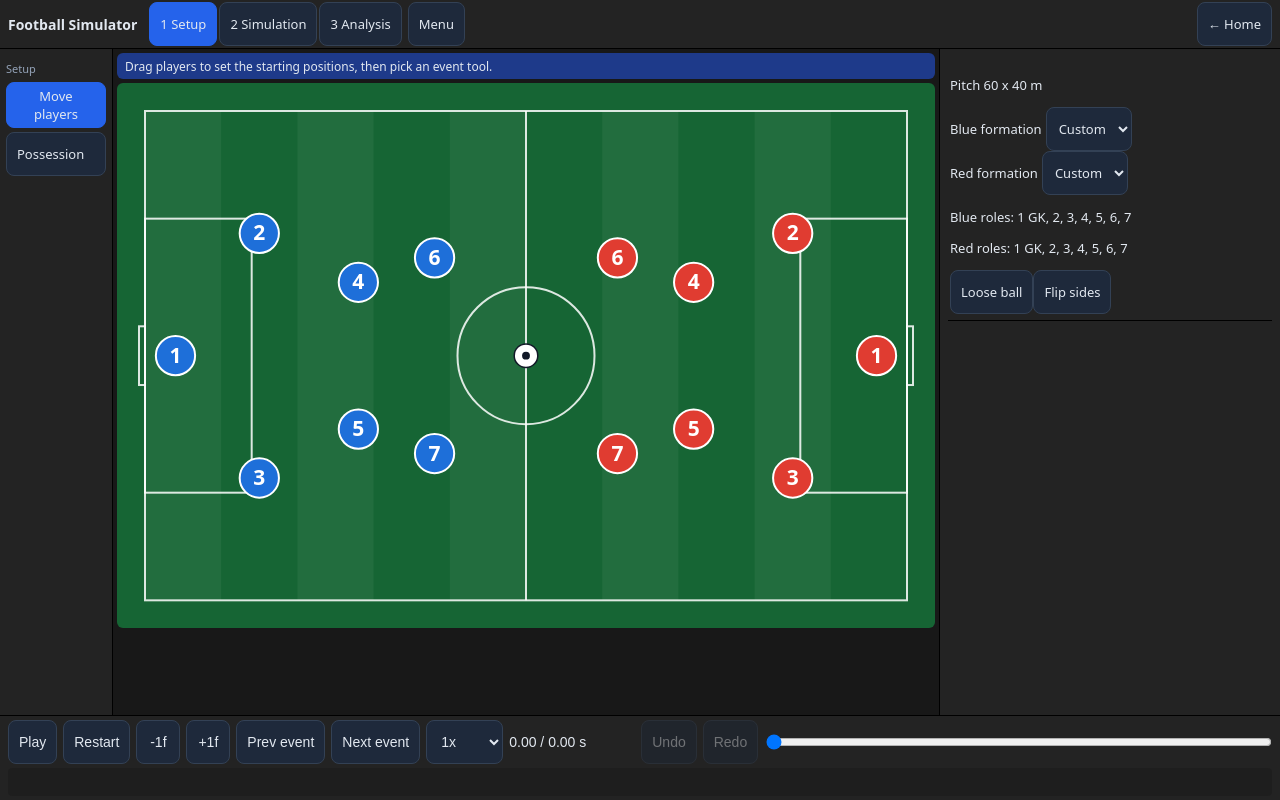
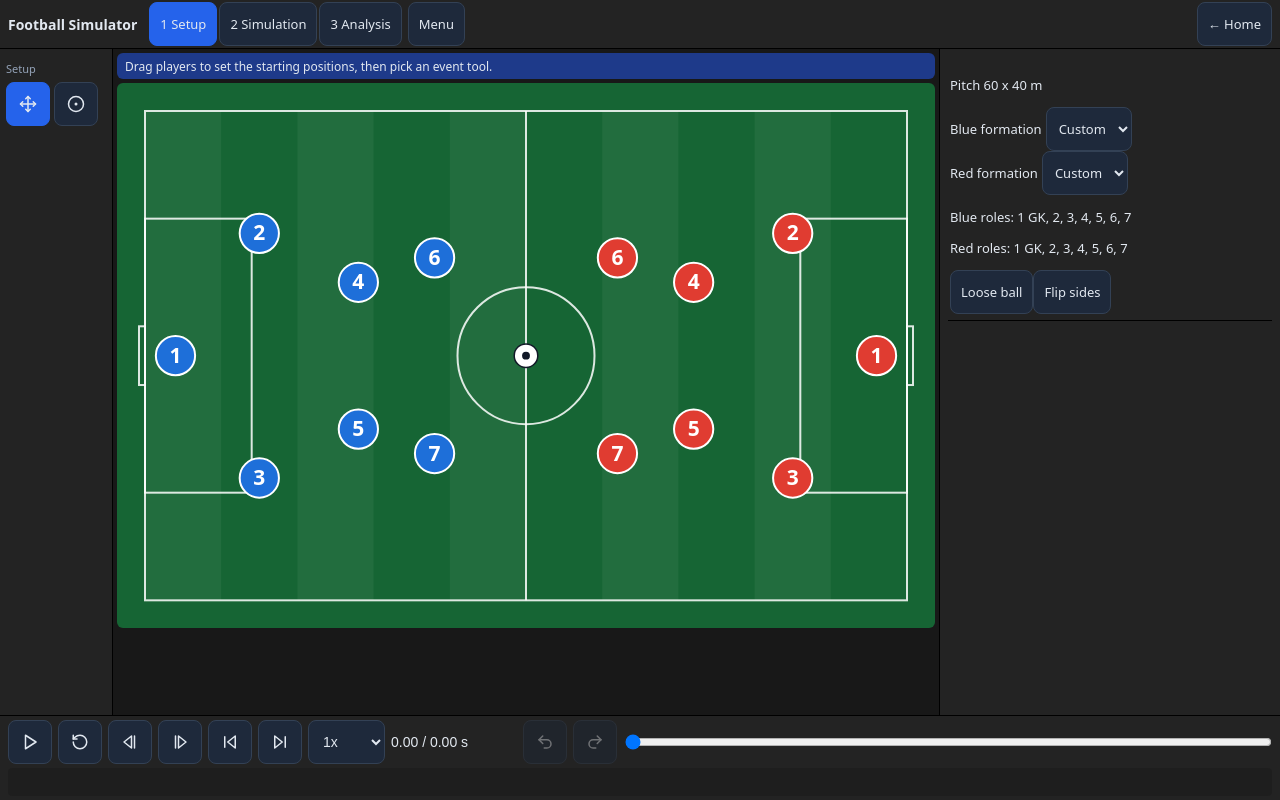
Before and after one commit to eriskcn/em-yeu-khoa-hoc, a website with bundled scripts: page football-replay/index.html in a window 1280 px wide. Built offline with nearby package versions, Linux system fonts and the light colour scheme.

Commit message:
ui: inline SVG icons (Lucide) with title and aria-label on tool and timeline buttons

```diff
--- a/football-replay/index.html
+++ b/football-replay/index.html
@@ -27,9 +27,11 @@ h1{font-size:14px;margin:0 6px 0 0;white-space:nowrap}
 a.back{order:9;margin-left:auto}
 .tb-group{font-size:11px;color:#94a3b8;margin:6px 0 2px}
 #toolbar{display:contents}
-.tb-tools{grid-area:tools;display:flex;flex-direction:column;gap:4px;padding:6px;background:#232323;overflow:auto}
+.tb-tools{grid-area:tools;display:flex;flex-flow:row wrap;align-content:flex-start;gap:4px;padding:6px;background:#232323;overflow:auto}
 .tb-wrap{display:contents}.tb-wrap[hidden]{display:none}
-.tb-tools button{justify-content:flex-start;width:100%}
+.tb-tools button{width:auto}.tb-group{width:100%}
+.lbl{display:none}.ic{flex:none}
+@media (pointer:coarse){.lbl{display:inline;margin-left:6px}}
 #viewer{display:block;grid-area:view;overflow:auto;padding:4px;background:#181818;min-width:0}
 #viewer canvas{display:block;margin-top:4px;touch-action:none;border-radius:6px;width:min(100%,calc((100dvh - 175px) * 1.4))}
 #status{padding:2px 8px;border-radius:6px;background:#1e3a8a;font-size:12px;min-height:26px;display:flex;align-items:center}
@@ -85,7 +87,7 @@ button,select,input[type=checkbox],a.back,summary,label{min-height:30px}
 .wrap{grid-template-columns:minmax(0,1fr);grid-template-rows:auto minmax(0,1fr) auto auto;grid-template-areas:"head" "view" "tools" "time"}
 header{flex-wrap:wrap}
 #viewer canvas{width:100%}
-.tb-tools{flex-direction:row;overflow-x:auto;overflow-y:hidden}
+.tb-tools{flex-wrap:nowrap;overflow-x:auto;overflow-y:hidden}
 .tb-wrap{display:flex;gap:4px;flex:none;align-items:center}.tb-wrap[hidden]{display:none}
 .tb-tools button{width:auto;flex:none}
 }
--- /dev/null
+++ b/football-replay/ui/icons.js
@@ -0,0 +1,45 @@
+// Inline SVG icons from Lucide v0.469.0 (https://lucide.dev), ISC licence.
+const PATHS = {
+  drag: '<path d="M12 2v20" /><path d="m15 19-3 3-3-3" /><path d="m19 9 3 3-3 3" /><path d="M2 12h20" /><path d="m5 9-3 3 3 3" /><path d="m9 5 3-3 3 3" />',
+  owner: '<circle cx="12" cy="12" r="10" /><circle cx="12" cy="12" r="1" />',
+  pass: '<path d="M5 12h14" /><path d="m12 5 7 7-7 7" />',
+  cross: '<polyline points="15 14 20 9 15 4" /><path d="M4 20v-7a4 4 0 0 1 4-4h12" />',
+  shot: '<circle cx="12" cy="12" r="10" /><circle cx="12" cy="12" r="6" /><circle cx="12" cy="12" r="2" />',
+  dribble: '<path d="M2 6c.6.5 1.2 1 2.5 1C7 7 7 5 9.5 5c2.6 0 2.4 2 5 2 2.5 0 2.5-2 5-2 1.3 0 1.9.5 2.5 1" /><path d="M2 12c.6.5 1.2 1 2.5 1 2.5 0 2.5-2 5-2 2.6 0 2.4 2 5 2 2.5 0 2.5-2 5-2 1.3 0 1.9.5 2.5 1" /><path d="M2 18c.6.5 1.2 1 2.5 1 2.5 0 2.5-2 5-2 2.6 0 2.4 2 5 2 2.5 0 2.5-2 5-2 1.3 0 1.9.5 2.5 1" />',
+  move: '<path d="M4 16v-2.38C4 11.5 2.97 10.5 3 8c.03-2.72 1.49-6 4.5-6C9.37 2 10 3.8 10 5.5c0 3.11-2 5.66-2 8.68V16a2 2 0 1 1-4 0Z" /><path d="M20 20v-2.38c0-2.12 1.03-3.12 1-5.62-.03-2.72-1.49-6-4.5-6C14.63 6 14 7.8 14 9.5c0 3.11 2 5.66 2 8.68V20a2 2 0 1 0 4 0Z" /><path d="M16 17h4" /><path d="M4 13h4" />',
+  tackle: '<path d="M20 13c0 5-3.5 7.5-7.66 8.95a1 1 0 0 1-.67-.01C7.5 20.5 4 18 4 13V6a1 1 0 0 1 1-1c2 0 4.5-1.2 6.24-2.72a1.17 1.17 0 0 1 1.52 0C14.51 3.81 17 5 19 5a1 1 0 0 1 1 1z" />',
+  save: '<path d="M18 11V6a2 2 0 0 0-2-2a2 2 0 0 0-2 2" /><path d="M14 10V4a2 2 0 0 0-2-2a2 2 0 0 0-2 2v2" /><path d="M10 10.5V6a2 2 0 0 0-2-2a2 2 0 0 0-2 2v8" /><path d="M18 8a2 2 0 1 1 4 0v6a8 8 0 0 1-8 8h-2c-2.8 0-4.5-.86-5.99-2.34l-3.6-3.6a2 2 0 0 1 2.83-2.82L7 15" />',
+  sub: '<path d="M8 3 4 7l4 4" /><path d="M4 7h16" /><path d="m16 21 4-4-4-4" /><path d="M20 17H4" />',
+  'half-time': '<line x1="10" x2="14" y1="2" y2="2" /><line x1="12" x2="15" y1="14" y2="11" /><circle cx="12" cy="14" r="8" />',
+  'full-time': '<path d="M4 15s1-1 4-1 5 2 8 2 4-1 4-1V3s-1 1-4 1-5-2-8-2-4 1-4 1z" /><line x1="4" x2="4" y1="22" y2="15" />',
+  arrow: '<path d="M7 7h10v10" /><path d="M7 17 17 7" />',
+  line: '<path d="M5 12h14" />',
+  curve: '<circle cx="19" cy="5" r="2" /><circle cx="5" cy="19" r="2" /><path d="M5 17A12 12 0 0 1 17 5" />',
+  circle: '<circle cx="12" cy="12" r="10" />',
+  area: '<rect width="18" height="18" x="3" y="3" rx="2" />',
+  freehand: '<path d="M21.174 6.812a1 1 0 0 0-3.986-3.987L3.842 16.174a2 2 0 0 0-.5.83l-1.321 4.352a.5.5 0 0 0 .623.622l4.353-1.32a2 2 0 0 0 .83-.497z" /><path d="m15 5 4 4" />',
+  text: '<polyline points="4 7 4 4 20 4 20 7" /><line x1="9" x2="15" y1="20" y2="20" /><line x1="12" x2="12" y1="4" y2="20" />',
+  defline: '<line x1="3" x2="21" y1="12" y2="12" /><polyline points="8 8 12 4 16 8" /><polyline points="16 16 12 20 8 16" />',
+  press: '<path d="M3 7V5a2 2 0 0 1 2-2h2" /><path d="M17 3h2a2 2 0 0 1 2 2v2" /><path d="M21 17v2a2 2 0 0 1-2 2h-2" /><path d="M7 21H5a2 2 0 0 1-2-2v-2" />',
+  lane: '<circle cx="6" cy="19" r="3" /><path d="M9 19h8.5a3.5 3.5 0 0 0 0-7h-11a3.5 3.5 0 0 1 0-7H15" /><circle cx="18" cy="5" r="3" />',
+  play: '<polygon points="6 3 20 12 6 21 6 3" />',
+  pause: '<rect x="14" y="4" width="4" height="16" rx="1" /><rect x="6" y="4" width="4" height="16" rx="1" />',
+  restart: '<path d="M3 12a9 9 0 1 0 9-9 9.75 9.75 0 0 0-6.74 2.74L3 8" /><path d="M3 3v5h5" />',
+  stepBack: '<line x1="18" x2="18" y1="20" y2="4" /><polygon points="14,20 4,12 14,4" />',
+  stepFwd: '<line x1="6" x2="6" y1="4" y2="20" /><polygon points="10,4 20,12 10,20" />',
+  prev: '<polygon points="19 20 9 12 19 4 19 20" /><line x1="5" x2="5" y1="19" y2="5" />',
+  next: '<polygon points="5 4 15 12 5 20 5 4" /><line x1="19" x2="19" y1="5" y2="19" />',
+  undo: '<path d="M9 14 4 9l5-5" /><path d="M4 9h10.5a5.5 5.5 0 0 1 5.5 5.5a5.5 5.5 0 0 1-5.5 5.5H11" />',
+  redo: '<path d="m15 14 5-5-5-5" /><path d="M20 9H9.5A5.5 5.5 0 0 0 4 14.5A5.5 5.5 0 0 0 9.5 20H13" />'
+};
+
+export const icon = name => PATHS[name]
+  ? `<svg class="ic" viewBox="0 0 24 24" width="18" height="18" fill="none" stroke="currentColor" stroke-width="2" stroke-linecap="round" stroke-linejoin="round" aria-hidden="true">${PATHS[name]}</svg>`
+  : '';
+
+// Icon button: icon plus a text label that only shows on touch screens (no hover there).
+export function setIcon(b, name, text) {
+  b.innerHTML = `${icon(name)}<span class="lbl">${text}</span>`;
+  b.title = text;
+  b.setAttribute('aria-label', text);
+}
--- a/football-replay/ui/timeline-panel.js
+++ b/football-replay/ui/timeline-panel.js
@@ -1,8 +1,10 @@
+import {setIcon} from './icons.js';
 const CSS = `
 .tl-panel{display:flex;flex-direction:column;gap:8px;font:14px sans-serif}
 .tl-row{display:flex;flex-wrap:wrap;align-items:center;gap:6px}
 .tl-panel button,.tl-panel select{min-height:44px;min-width:44px;padding:0 10px;font:inherit}
 .tl-panel button:disabled{opacity:.4}
+.tl-panel .lbl{display:none}
 .tl-time{min-width:9em;font-variant-numeric:tabular-nums}
 .tl-scrub{flex:1;min-width:120px;min-height:44px;margin:0}
 .tl-track{position:relative;min-height:28px;background:#0002;border-radius:4px}
@@ -34,23 +36,22 @@ export function createTimelinePanel(root, h) {
   const style = document.createElement('style');
   style.textContent = CSS;
 
-  const btn = (label, text, onClick) => {
+  const btn = (label, icon, onClick) => {
     const b = document.createElement('button');
     b.type = 'button';
-    b.textContent = text;
-    b.setAttribute('aria-label', label);
+    setIcon(b, icon, label);
     b.addEventListener('click', onClick);
     return b;
   };
 
-  const play = btn('Play', 'Play', () => h.onToggle());
-  const restart = btn('Restart', 'Restart', () => h.onRestart());
-  const stepBack = btn('Step back one frame', '-1f', () => h.onStep(-1));
-  const stepFwd = btn('Step forward one frame', '+1f', () => h.onStep(1));
-  const prev = btn('Previous event', 'Prev event', () => h.onPrev());
-  const next = btn('Next event', 'Next event', () => h.onNext());
-  const undo = btn('Undo', 'Undo', () => h.onUndo());
-  const redo = btn('Redo', 'Redo', () => h.onRedo());
+  const play = btn('Play', 'play', () => h.onToggle());
+  const restart = btn('Restart', 'restart', () => h.onRestart());
+  const stepBack = btn('Step back one frame', 'stepBack', () => h.onStep(-1));
+  const stepFwd = btn('Step forward one frame', 'stepFwd', () => h.onStep(1));
+  const prev = btn('Previous event', 'prev', () => h.onPrev());
+  const next = btn('Next event', 'next', () => h.onNext());
+  const undo = btn('Undo', 'undo', () => h.onUndo());
+  const redo = btn('Redo', 'redo', () => h.onRedo());
 
   const speed = document.createElement('select');
   speed.setAttribute('aria-label', 'Playback speed');
@@ -121,8 +122,10 @@ export function createTimelinePanel(root, h) {
         m.classList.toggle('tl-selected', e.id === selectedId);
         m.setAttribute('aria-pressed', String(e.id === selectedId));
       }
-      play.textContent = playing ? 'Pause' : 'Play';
-      play.setAttribute('aria-label', playing ? 'Pause' : 'Play');
+      if (play.dataset.playing !== String(playing)) {
+        play.dataset.playing = String(playing);
+        setIcon(play, playing ? 'pause' : 'play', playing ? 'Pause' : 'Play');
+      }
       scrub.max = String(duration);
       scrub.value = String(t);
       label.textContent = `${t.toFixed(2)} / ${duration.toFixed(2)} s`;
--- a/football-replay/ui/toolbar.js
+++ b/football-replay/ui/toolbar.js
@@ -1,3 +1,4 @@
+import {setIcon} from './icons.js';
 // Format label, Edit/Simulate switch, tool groups and a few actions. No state of its own.
 export function createToolbar(root, {formats, format, groups, mode, onTool, onMode, onFormat, onReset, onKickoff, onDeleteEvent, onClearDrawings, onToggleDrawings, onToggleGhost, onResetView, onExport, onImport, onPhase, phases, phase, headerRoot}) {
   const el = (tag, parent, text, cls) => {
@@ -60,7 +61,8 @@ export function createToolbar(root, {formats, format, groups, mode, onTool, onMo
     wraps.push([g.phase, wrap]);
     el('span', wrap, g.name, 'tb-group');
     g.tools.forEach(([id, text]) => {
-      const b = el('button', wrap, text, 'tool');
+      const b = el('button', wrap, null, 'tool');
+      setIcon(b, id, text);
       b.type = 'button';
       b.setAttribute('aria-pressed', 'false');
       b.addEventListener('click', () => onTool(id));
```
